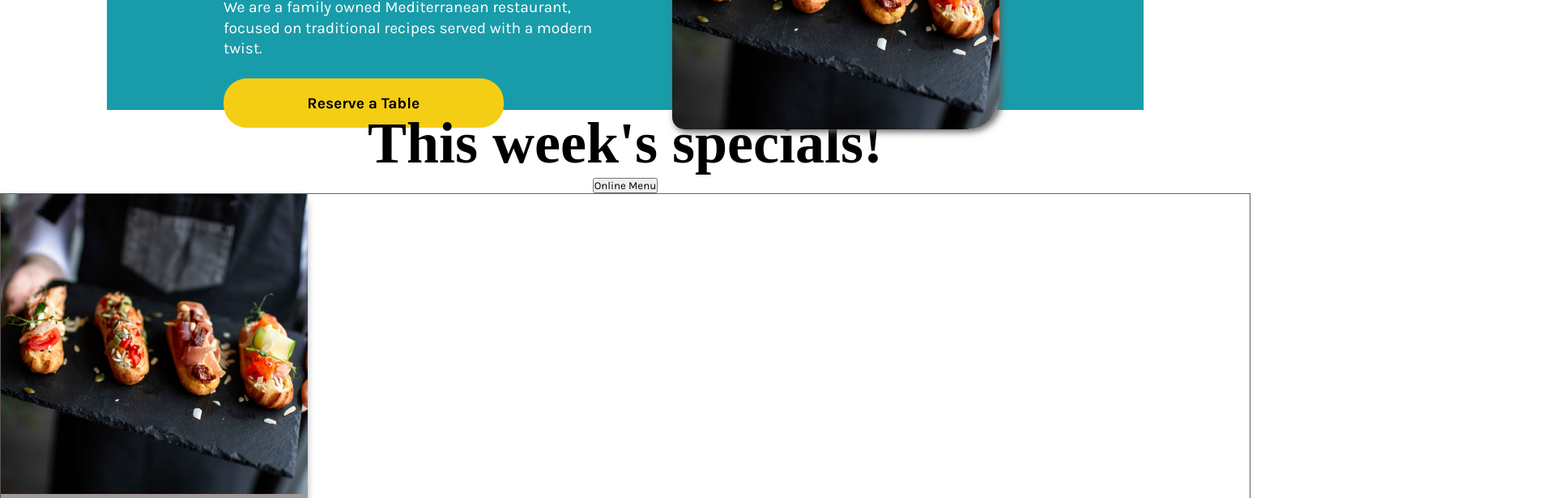
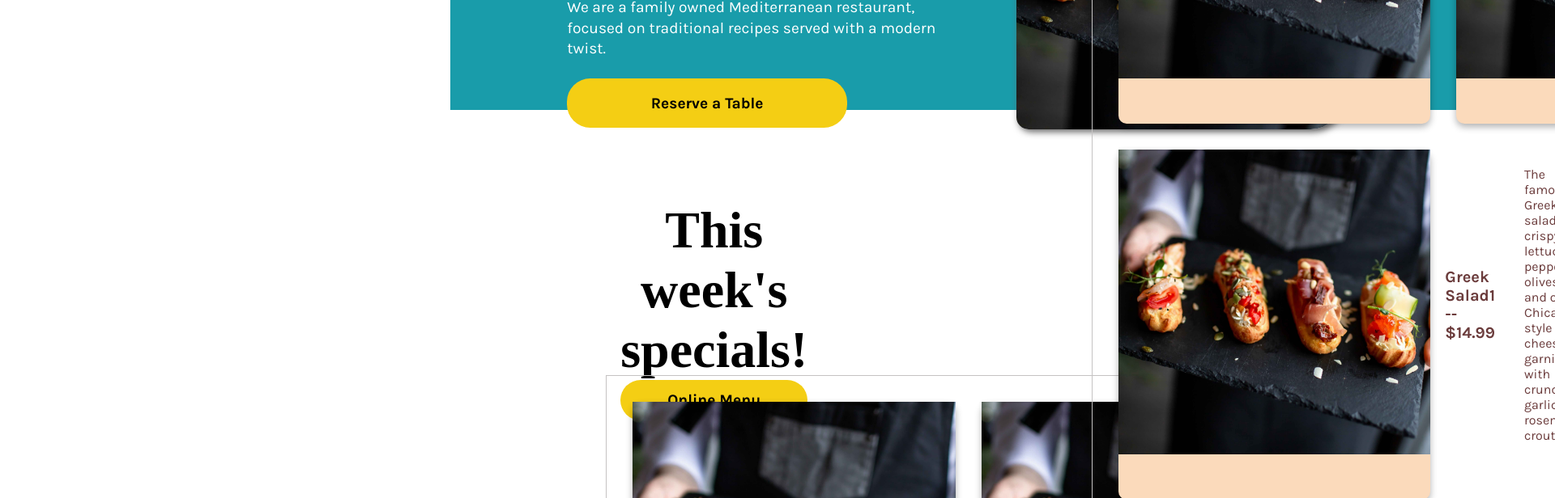
Before and after one commit to HkCode25/little-lemon-app, a React (Create React App) app: page /orderonline in a window 1280 px wide. Shown: the part 440-1056 px from the top of the page at 81% size, 1920 px wide, since content can reach past the window. Built offline with nearby package versions, Linux system fonts and the light colour scheme.

Commit message:
specials

```diff
--- a/src/App.js
+++ b/src/App.js
@@ -16,9 +16,9 @@ function App() {
         <Navbar />
         <HeroSection />
         <OrderOnline />
-        <Testimonials />
+        {/* <Testimonials />
         <About />
-        <Footer />
+        <Footer />*/}
     </div>
   );
 }
--- a/src/Components/OrderOnline.css
+++ b/src/Components/OrderOnline.css
@@ -1,40 +1,106 @@
-/* *{
-  margin:0;
-  padding:0;
-  box-sizing:border-box;
-  font-family: 'karla', sans-serif;
+main{
+  display:grid;
+  grid-template:
+  "title title onlineMenu-btn"   200px
+  "container container container" 70px/1fr 1fr 1fr;
+  grid-column-gap: 1em;
+  align-items: baseline;
 }
 
-body{
-  background-color:#f2d8d8;
-  padding: min(20px, 30%);
-  color: aliceblue;
+.order-online{
+  /* place-items: center; */
+  /* text-align: center; */
+  width: 85vw;
+  padding: 5rem;
+  margin: 2rem;
+   /* Extra small devices (phones, 600px and down) */
+  @media only screen and (max-width: 600px) {
+  width: 90vw;
+  padding: 1rem;
+  margin: 0.6rem;
+}
+}
+
+
+/* .specials{
+  display: flex;
+  flex-direction: row;
+  justify-content: center;
+  align-items: center;
+  gap: 30rem;
 } */
 
-.container h1{
-  margin: 2vh;
-  color: #6b3c3c;
+
+.title{
+  grid-area: title;
+  /* display: grid;
+  grid-template-columns: 340px; */
 }
 
-.card{
-  background-color: #a49797;
+
+.title h1{
+  font-size: 4em;
+   /* Extra small devices (phones, 600px and down) */
+  @media only screen and (max-width: 600px) {
+  font-size: 2.7rem;
+  }
+  }
+
+.onlineMenu-btn{
+  grid-area: onlineMenu-btn;
+  /* Extra small devices (phones, 600px and down) */
+ /* @media only screen and (max-width: 600px) {
+  transform: translateY(16vh);
+  } */
+}
+
+
+.onlineMenu-btn button{
+  background-color: #f4ce14;
+  border: none;
+  color: rgb(0, 0, 0);
+  padding: 0.7em 3em;
+  text-align: center;
+  text-decoration: none;
+  width: 12em;
+  font-size: clamp(1rem, 2vw, 1.2rem);
+  font-weight: bold;
+  cursor: pointer;
+  border-radius: 1.5em;
+}
+
+ .onlineMenu-btn button:hover {
+  background-color: #ee9972;
+  color: white;
+}
+
+.container{
+  grid-area: container;
+  /* display: flex;
+  flex-direction: row;
+  gap: 2rem;
+  padding: 2rem;
+  margin: 1rem; */
+  display: grid;
+  border: 1px solid #c5c3c3;
+  grid-template-columns: repeat(auto-fit, minmax(300px, 1fr));
+  gap: 2rem;
+  justify-content: center;
+  padding: 2rem;
+  margin: 1rem;
+}
+
+
+ .card{
+  background-color: var(--secondaryColor2);
   border-radius: 10px;
   padding-bottom: 4vh;
-  /* padding-top: 0; */
   box-shadow: 0 4px 8px rgba(0,0,0,0.3);
-  /* margin: 2vh; */
   text-align: center;
 }
 
-.container{
-  display: grid;
-  border: 1px solid #6c6060;
-  grid-template-columns: repeat(auto-fit, minmax(300px, 1fr));
-  gap: 1vh;
-  justify-content: center;
-}
 
-.container img{
+ .card img{
   width: 100%;
   height: auto;
   padding-bottom: 3vh;
@@ -69,8 +135,6 @@ body{
   border-radius: 5px;
   cursor: pointer;
   transition: background-color 0.3s ease;
-  /* margin-left: 10px;
-  margin-right: 10px; */
   text-align: center;
 }
 
--- a/src/Components/OrderOnline.js
+++ b/src/Components/OrderOnline.js
@@ -9,14 +9,12 @@ function OrderOnline () {
 
     <main className='order-online'>
 
-        <div className="title">
-            <h1>This week's specials!</h1>
+      <div className="specials">
+        <div className="title"><h1>This week's specials!</h1></div>
         <div className='onlineMenu-btn'><button>Online Menu</button></div>
       </div>
 
       <div className="container swiper mySwiper">
-
-    <div className="swiper-wrapper">
 
         <div className="card card1 swiper-slide">
 
@@ -31,7 +29,6 @@ function OrderOnline () {
           </div>
         </div>
 
-
         <div className="card card2 swiper-slide">
 
           <img src={heroimage} width = "160px" alt="Placeholder image"/>
@@ -44,7 +41,6 @@ function OrderOnline () {
             <img src={bikeicon2} alt="bike icon"/>
           </div>
         </div>
-
 
         <div className="card card3 swiper-slide">
 
@@ -59,54 +55,7 @@ function OrderOnline () {
           </div>
         </div>
 
-
-    <div className="card card4 swiper-slide">
-
-      <img src={heroimage} width = "160px" alt="Placeholder image"/>
-      <h3>Greek Salad1 -- $14.99</h3>
-      <p>The famous Greek salad of crispy lettuce, peppers, olives and our Chicago style feta cheese, garnished with crunchy garlic and rosemary croutons. </p>
-      <div className="cardButton">
-        <button class="btn">Order a delivery</button>
 </div>
-      <div className="cardIcon">
-        <img src={bikeicon2} alt="bike icon"/>
-      </div>
-    </div>
-
-    <div className="card card5 swiper-slide">
-
-      <img src={heroimage} width = "160px" alt="Placeholder image"/>
-      <h3>Greek Salad1 -- $14.99</h3>
-      <p>The famous Greek salad of crispy lettuce, peppers, olives and our Chicago style feta cheese, garnished with crunchy garlic and rosemary croutons. </p>
-      <div className="cardButton">
-        <button class="btn">Order a delivery</button>
-      </div>
-      <div className="cardIcon">
-        <img src={bikeicon2} alt="bike icon"/>
-      </div>
-    </div>
-
-
-    <div className="card card6 swiper-slide">
-
-      <img src={heroimage} width = "160px" alt="Placeholder image"/>
-      <h3>Greek Salad1 -- $14.99</h3>
-      <p>The famous Greek salad of crispy lettuce, peppers, olives and our Chicago style feta cheese, garnished with crunchy garlic and rosemary croutons. </p>
-      <div className="cardButton">
-        <button class="btn">Order a delivery</button>
-      </div>
-      <div className="cardIcon">
-        <img src={bikeicon2} alt="bike icon"/>
-      </div>
-    </div>
-
-
-    </div>
-        <div class="swiper-button-prev"></div>
-        <div class="swiper-button-next"></div>
-        <div class="swiper-pagination"></div>
-    </div>
-
     </main>
 
     );
```
Lines whose indentation alone changed are shown as unchanged.
